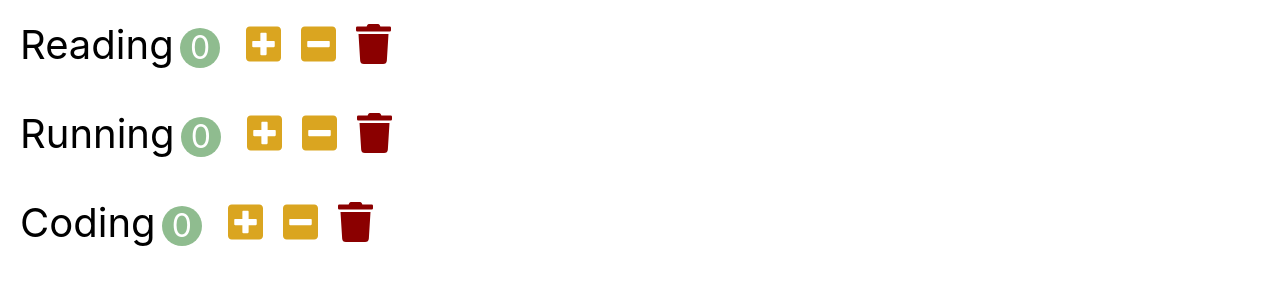
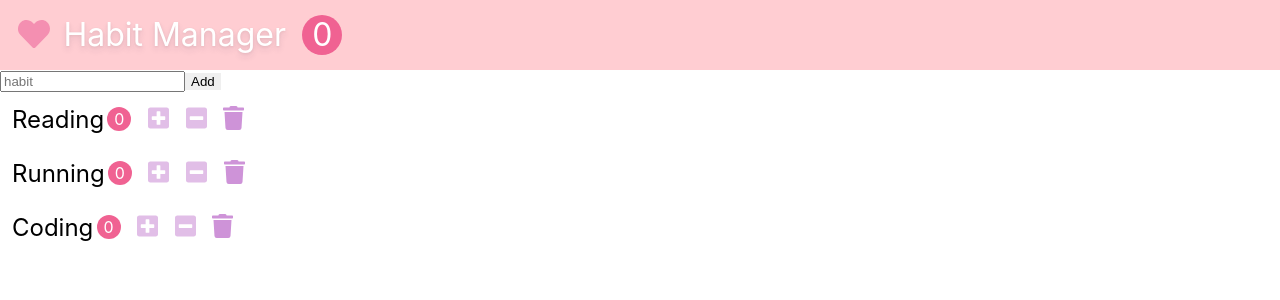
Before and after one commit to zzmin13/Habit-Manager, a React (Create React App) app: page / in a window 1280 px wide. Shown: the top 300 px of the page. Built offline with nearby package versions, Linux system fonts and the light colour scheme.

Commit message:
Navbar,textInput

```diff
--- a/src/App.css
+++ b/src/App.css
@@ -1,14 +1,20 @@
-button {
-  outline: none;
-  border: 0;
-  cursor: pointer;
+.navbar {
+  background: #ffcdd2;
+  padding: 15px;
 }
-.habit {
-  font-size: 2.5rem;
-  padding: 0.5em;
-  list-style: none;
+.navbar-logo {
+  color: #f48fb1;
+  font-size: 2rem;
+  margin: 0 0.1em;
+  background-color: transparent;
 }
-.habit-count {
+.navbar-name {
+  margin: 0px 10px;
+  font-size: 2rem;
+  color: white;
+  text-shadow: 0 4px 6px rgba(50, 50, 93, 0.11), 0 1px 3px rgba(0, 0, 0, 0.08);
+}
+.navbar-count {
   display: inline-block;
   text-align: center;
   font-size: 2rem;
@@ -17,12 +23,37 @@ button {
   line-height: 2.5rem;
   margin-left: 0.2em;
   margin-right: 0.5em;
-  background-color: darkseagreen;
+  background-color: #f06292;
+  color: white;
+  border-radius: 50%;
+}
+button {
+  outline: none;
+  border: 0;
+  cursor: pointer;
+}
+.habit {
+  font-size: 1.5rem;
+  padding: 0.5em;
+  list-style: none;
+  display: flex;
+  align-items: center;
+}
+.habit-count {
+  display: inline-block;
+  text-align: center;
+  font-size: 1rem;
+  width: 1.5rem;
+  height: 1.5rem;
+  line-height: 1.5rem;
+  margin-left: 0.2em;
+  margin-right: 0.5em;
+  background-color: #f06292;
   color: white;
   border-radius: 50%;
 }
 .habit-button {
-  font-size: 2.5rem;
+  font-size: 1.5rem;
   margin: 0 0.1em;
   cursor: pointer;
   background-color: transparent;
@@ -34,9 +65,9 @@ button {
 
 .habit-increase,
 .habit-decrease {
-  color: goldenrod;
+  color: #e1bee7;
 }
 
 .habit-delete {
-  color: darkred;
+  color: #ce93d8;
 }
--- a/src/app.jsx
+++ b/src/app.jsx
@@ -1,13 +1,72 @@
-import React from "react";
+import React, { Component } from "react";
 import "./app.css";
+import Body from "./components/body";
 import Habits from "./components/habits";
+import Navbar from "./components/navbar";
 
-function App() {
-  return (
-    <>
-      <Habits />
-    </>
-  );
+class App extends Component {
+  state = {
+    habits: [
+      {
+        id: 1,
+        name: "Reading",
+        count: 0,
+      },
+      {
+        id: 2,
+        name: "Running",
+        count: 0,
+      },
+      {
+        id: 3,
+        name: "Coding",
+        count: 0,
+      },
+    ],
+  };
+  handleIncrement = (habit) => {
+    const habits = [...this.state.habits];
+    const index = habits.indexOf(habit);
+    habits[index].count++;
+    this.setState({ habits });
+  };
+  handleDecrement = (habit) => {
+    const habits = [...this.state.habits];
+    const index = habits.indexOf(habit);
+    const count = habits[index].count - 1;
+    habits[index].count = count < 0 ? 0 : count;
+    this.setState({ habits });
+  };
+  handleDelete = (habit) => {
+    const habits = this.state.habits.filter(
+      (element) => element.id !== habit.id
+    );
+    this.setState({ habits });
+  };
+  handleSubmit = (text) => {
+    const newId = this.state.habits.length + 1;
+    const habits = [...this.state.habits];
+    habits.push({
+      id: newId,
+      name: text,
+      count: 0,
+    });
+    this.setState({ habits });
+  };
+  render() {
+    return (
+      <>
+        <Navbar habits={this.state.habits} />
+        <Body
+          habits={this.state.habits}
+          onIncrement={this.handleIncrement}
+          onDecrement={this.handleDecrement}
+          onDelete={this.handleDelete}
+          onSubmit={this.handleSubmit}
+        />
+      </>
+    );
+  }
 }
 
 export default App;
--- /dev/null
+++ b/src/components/body.jsx
@@ -0,0 +1,22 @@
+import React, { Component } from "react";
+import Habits from "./habits";
+import TextInput from "./textInput";
+
+class Body extends Component {
+  render() {
+    const { habits, onIncrement, onDecrement, onDelete, onSubmit } = this.props;
+    return (
+      <>
+        <TextInput habits={habits} onSubmit={onSubmit} />
+        <Habits
+          habits={habits}
+          onIncrement={onIncrement}
+          onDecrement={onDecrement}
+          onDelete={onDelete}
+        />
+      </>
+    );
+  }
+}
+
+export default Body;
--- a/src/components/habits.jsx
+++ b/src/components/habits.jsx
@@ -2,52 +2,15 @@ import React, { Component } from "react";
 import Habit from "./habit";
 
 class Habits extends Component {
-  state = {
-    habits: [
-      {
-        id: 1,
-        name: "Reading",
-        count: 0,
-      },
-      {
-        id: 2,
-        name: "Running",
-        count: 0,
-      },
-      {
-        id: 3,
-        name: "Coding",
-        count: 0,
-      },
-    ],
-  };
-  handleIncrement = (habit) => {
-    const habits = [...this.state.habits];
-    const index = habits.indexOf(habit);
-    habits[index].count++;
-    this.setState({ habits });
-  };
-  handleDecrement = (habit) => {
-    const habits = [...this.state.habits];
-    const index = habits.indexOf(habit);
-    const count = habits[index].count - 1;
-    habits[index].count = count < 0 ? 0 : count;
-    this.setState({ habits });
-  };
-  handleDelete = (habit) => {
-    const habits = this.state.habits.filter(
-      (element) => element.id !== habit.id
-    );
-    this.setState({ habits });
-  };
   render() {
-    return this.state.habits.map((habit) => (
+    const { habits, onIncrement, onDecrement, onDelete } = this.props;
+    return habits.map((habit) => (
       <Habit
         key={habit.id}
         habit={habit}
-        onIncrement={this.handleIncrement}
-        onDecrement={this.handleDecrement}
-        onDelete={this.handleDelete}
+        onIncrement={onIncrement}
+        onDecrement={onDecrement}
+        onDelete={onDelete}
       />
     ));
   }
--- /dev/null
+++ b/src/components/navbar.jsx
@@ -0,0 +1,20 @@
+import React, { Component } from "react";
+import "@fortawesome/fontawesome-free/js/all.js";
+
+class Navbar extends Component {
+  render() {
+    const { habits } = this.props;
+    const countSum = habits.reduce((prev, curr) => prev + curr.count, 0);
+    return (
+      <>
+        <div className="navbar">
+          <i className="fas fa-heart navbar-logo"></i>
+          <span className="navbar-name">Habit Manager</span>
+          <span className="navbar-count">{countSum}</span>
+        </div>
+      </>
+    );
+  }
+}
+
+export default Navbar;
--- /dev/null
+++ b/src/components/textInput.jsx
@@ -0,0 +1,34 @@
+import React, { Component } from "react";
+
+class TextInput extends Component {
+  state = {
+    input: "",
+  };
+  handleChange = (event) => {
+    const {
+      target: { value },
+    } = event;
+    this.setState((current) => ({ input: value }));
+  };
+  handleSubmit = (event) => {
+    this.props.onSubmit(this.state.input);
+    this.setState((current) => ({ input: "" }));
+  };
+  render() {
+    return (
+      <>
+        <input
+          type="text"
+          name="habitText"
+          placeholder="habit"
+          value={this.state.input}
+          onChange={this.handleChange}
+          onSubmit={this.handleSubmit}
+        />
+        <button onClick={this.handleSubmit}>Add</button>
+      </>
+    );
+  }
+}
+
+export default TextInput;
```
